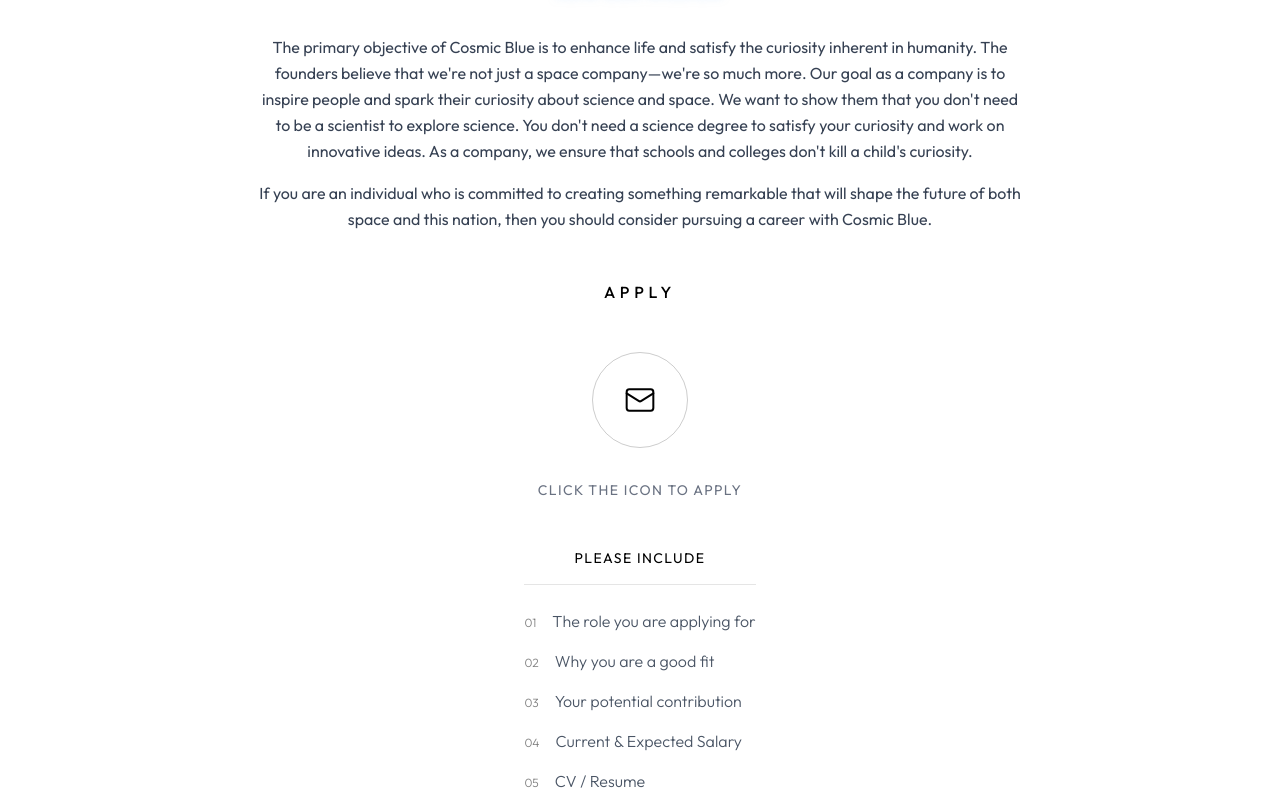
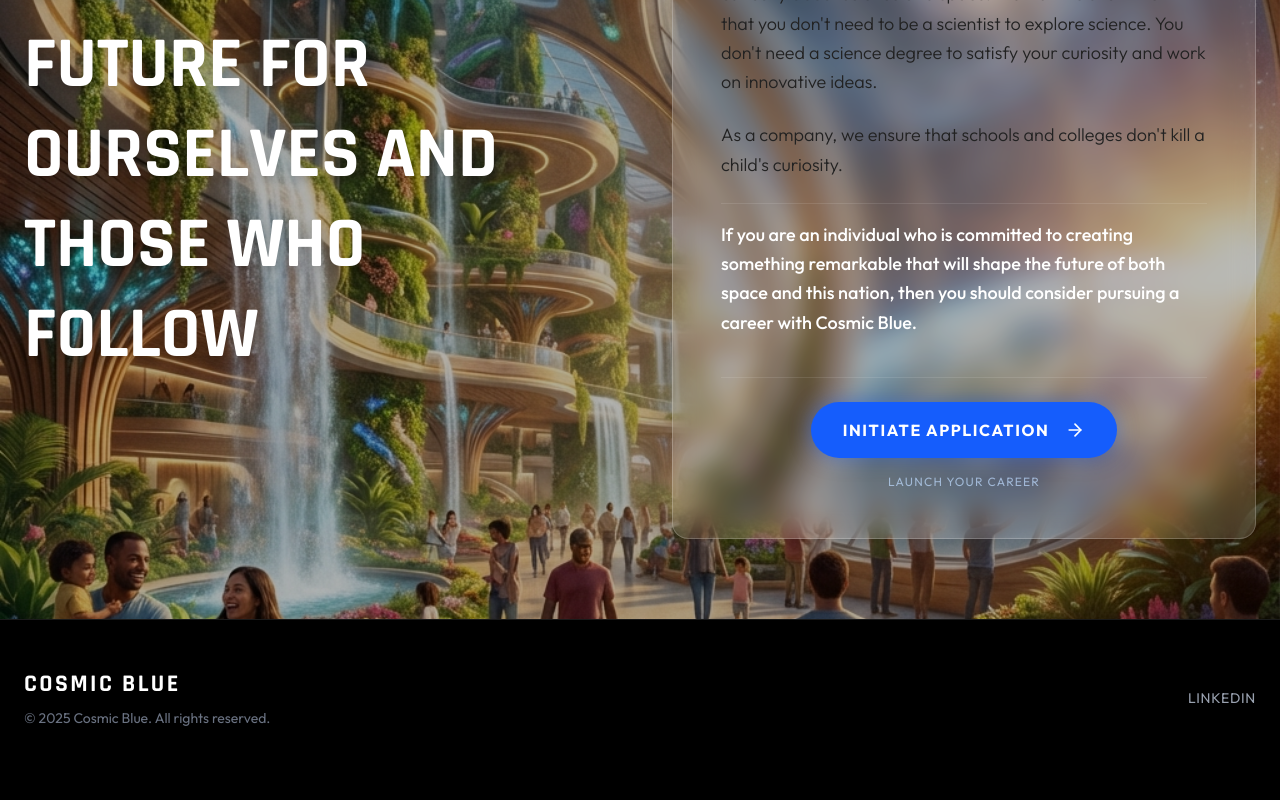
Before and after one commit to Ashwin-07-03/Cosmic-Blue, a Next.js app: page /careers in a window 1280 px wide. Shown: the part 320-1120 px from the top of the page. After the commit the page ends 1096 px from the top, so only its background shows below. Built offline with nearby package versions, Linux system fonts and the light colour scheme.

Commit message:
Redesign Careers page: futuristic background, glassmorphism UI, and new layout

```diff
--- a/src/app/careers/page.tsx
+++ b/src/app/careers/page.tsx
@@ -1,104 +1,89 @@
-import { Metadata } from 'next';
+"use client";
+
 import Navbar from '@/components/sections/Navbar';
 import Footer from '@/components/sections/Footer';
-
-
-export const metadata: Metadata = {
-    title: 'Careers | Cosmic Blue',
-    description: 'Join our mission to make space more affordable, accessible, and repeatable',
-};
+import { motion } from 'framer-motion';
 
 export default function CareersPage() {
     return (
-        <main className="bg-white min-h-screen">
-            <Navbar theme="light" />
+        <main className="min-h-screen relative overflow-hidden">
+            <Navbar theme="dark" />
 
-            {/* Hero Section */}
-            <section className="pt-32 pb-12 px-6">
-                <div className="container mx-auto max-w-5xl text-center">
-                    <h1 className="text-5xl md:text-6xl font-heading font-bold text-black mb-6 uppercase tracking-tight leading-tight">
-                        Building the Future for Ourselves and Those Who Follow
-                    </h1>
-                    <h2 className="text-blue-400 font-medium tracking-[0.2em] uppercase text-sm mb-8 drop-shadow-[0_0_5px_rgba(96,165,250,0.5)]">
+            {/* Background Image */}
+            <div className="absolute inset-0 z-0">
+                <img
+                    src="/images/careers-bg.png"
+                    alt="Futuristic Space Colony"
+                    className="w-full h-full object-cover"
+                />
+                {/* Overlay for readability */}
+                <div className="absolute inset-0 bg-black/30" />
+            </div>
+
+            {/* Content Container */}
+            <div className="relative z-10 min-h-screen flex flex-col justify-center px-6 pt-20">
+                <div className="container mx-auto grid grid-cols-1 lg:grid-cols-2 gap-16 items-center">
+
+                    {/* Left Column: Hero Text */}
+                    <motion.div
+                        initial={{ opacity: 0, x: -50 }}
+                        animate={{ opacity: 1, x: 0 }}
+                        transition={{ duration: 0.8 }}
+                        className="text-white"
+                    >
+                        <h2 className="text-blue-400 font-medium tracking-[0.2em] uppercase text-sm mb-6 drop-shadow-[0_0_10px_rgba(96,165,250,0.8)]">
                             Join Our Mission
                         </h2>
-                    <div className="text-base text-gray-700 leading-relaxed max-w-3xl mx-auto space-y-4">
+                        <h1 className="text-5xl md:text-7xl font-heading font-bold mb-8 leading-tight drop-shadow-lg">
+                            BUILDING THE FUTURE FOR OURSELVES AND THOSE WHO FOLLOW
+                        </h1>
+                    </motion.div>
+
+                    {/* Right Column: Mission & Apply (Glassmorphism) */}
+                    <motion.div
+                        initial={{ opacity: 0, y: 50 }}
+                        animate={{ opacity: 1, y: 0 }}
+                        transition={{ duration: 0.8, delay: 0.2 }}
+                        className="bg-white/10 backdrop-blur-md border border-white/20 p-8 md:p-12 rounded-2xl shadow-2xl"
+                    >
+                        <div className="text-gray-100 space-y-6 text-lg leading-relaxed font-light">
                             <p>
-                            The primary objective of Cosmic Blue is to enhance life and satisfy the curiosity inherent in humanity. The founders believe that we're not just a space company—we're so much more. Our goal as a company is to inspire people and spark their curiosity about science and space. We want to show them that you don't need to be a scientist to explore science. You don't need a science degree to satisfy your curiosity and work on innovative ideas. As a company, we ensure that schools and colleges don't kill a child's curiosity.
+                                The primary objective of Cosmic Blue is to enhance life and satisfy the curiosity inherent in humanity. The founders believe that we're not just a space company—we're so much more.
                             </p>
                             <p>
+                                Our goal as a company is to inspire people and spark their curiosity about science and space. We want to show them that you don't need to be a scientist to explore science. You don't need a science degree to satisfy your curiosity and work on innovative ideas.
+                            </p>
+                            <p>
+                                As a company, we ensure that schools and colleges don't kill a child's curiosity.
+                            </p>
+                            <p className="font-medium text-white pt-4 border-t border-white/10">
                                 If you are an individual who is committed to creating something remarkable that will shape the future of both space and this nation, then you should consider pursuing a career with Cosmic Blue.
                             </p>
                         </div>
-                </div>
-            </section>
 
-            {/* Application Instructions */}
-            <section className="pb-24 px-6">
-                <div className="container mx-auto max-w-3xl text-center">
-                    <h2 className="text-black font-medium tracking-[0.3em] mb-12 uppercase">
-                        Apply
-                    </h2>
-
-                    <div className="flex flex-col items-center">
+                        {/* Apply Action */}
+                        <div className="mt-10 pt-6 border-t border-white/10 flex flex-col items-center">
                             <a
                                 href="mailto:ashwin.vk71@gmail.com?subject=Application for [Role Name] - [Your Name]&body=Dear Hiring Team,%0D%0A%0D%0AI am writing to apply for the [Role Name] position.%0D%0A%0D%0AHere are my details:%0D%0A- Role: [Role Name]%0D%0A- Why I fit: [Your explanation]%0D%0A- Contribution: [Your contribution]%0D%0A- Current Salary: [Amount]%0D%0A- Expected Salary: [Amount]%0D%0A%0D%0AI have attached my CV for your review.%0D%0A%0D%0ABest regards,%0D%0A[Your Name]"
-                            className="group relative inline-flex items-center justify-center w-24 h-24 mb-8 rounded-full border border-black/20 hover:border-black hover:bg-black transition-all duration-500"
-                            aria-label="Send Application Email"
+                                className="group relative inline-flex items-center gap-4 px-8 py-4 bg-blue-600 hover:bg-blue-500 text-white font-bold tracking-widest uppercase rounded-full transition-all duration-300 shadow-[0_0_20px_rgba(37,99,235,0.5)] hover:shadow-[0_0_30px_rgba(37,99,235,0.8)]"
                             >
-                            <svg
-                                xmlns="http://www.w3.org/2000/svg"
-                                width="32"
-                                height="32"
-                                viewBox="0 0 24 24"
-                                fill="none"
-                                stroke="currentColor"
-                                strokeWidth="1.5"
-                                strokeLinecap="round"
-                                strokeLinejoin="round"
-                                className="text-black group-hover:text-white transition-colors duration-500"
-                            >
-                                <rect width="20" height="16" x="2" y="4" rx="2" />
-                                <path d="m22 7-8.97 5.7a1.94 1.94 0 0 1-2.06 0L2 7" />
+                                <span>Initiate Application</span>
+                                <svg xmlns="http://www.w3.org/2000/svg" width="20" height="20" viewBox="0 0 24 24" fill="none" stroke="currentColor" strokeWidth="2" strokeLinecap="round" strokeLinejoin="round" className="group-hover:translate-x-1 transition-transform">
+                                    <line x1="5" y1="12" x2="19" y2="12"></line>
+                                    <polyline points="12 5 19 12 12 19"></polyline>
                                 </svg>
                             </a>
-
-                        <div className="space-y-2 text-gray-500 text-sm tracking-widest uppercase mb-12">
-                            <p>Click the icon to apply</p>
+                            <p className="text-xs text-blue-200/70 mt-4 uppercase tracking-widest">
+                                Launch Your Career
+                            </p>
+                        </div>
+                    </motion.div>
+                </div>
             </div>
 
-                        <div className="max-w-md mx-auto text-left">
-                            <p className="text-black text-sm uppercase tracking-widest mb-6 text-center border-b border-black/10 pb-4">
-                                Please Include
-                            </p>
-                            <ul className="space-y-4 text-gray-600 font-light">
-                                <li className="flex items-baseline gap-4">
-                                    <span className="text-xs text-black/50">01</span>
-                                    <span>The role you are applying for</span>
-                                </li>
-                                <li className="flex items-baseline gap-4">
-                                    <span className="text-xs text-black/50">02</span>
-                                    <span>Why you are a good fit</span>
-                                </li>
-                                <li className="flex items-baseline gap-4">
-                                    <span className="text-xs text-black/50">03</span>
-                                    <span>Your potential contribution</span>
-                                </li>
-                                <li className="flex items-baseline gap-4">
-                                    <span className="text-xs text-black/50">04</span>
-                                    <span>Current & Expected Salary</span>
-                                </li>
-                                <li className="flex items-baseline gap-4">
-                                    <span className="text-xs text-black/50">05</span>
-                                    <span>CV / Resume</span>
-                                </li>
-                            </ul>
+            <div className="relative z-10 mt-20">
+                <Footer />
             </div>
-                    </div>
-                </div>
-            </section>
-
-            <Footer />
         </main>
     );
 }
```
Also changed, not shown: public/images/careers-bg.png (added). Lines whose indentation alone changed are shown as unchanged.
